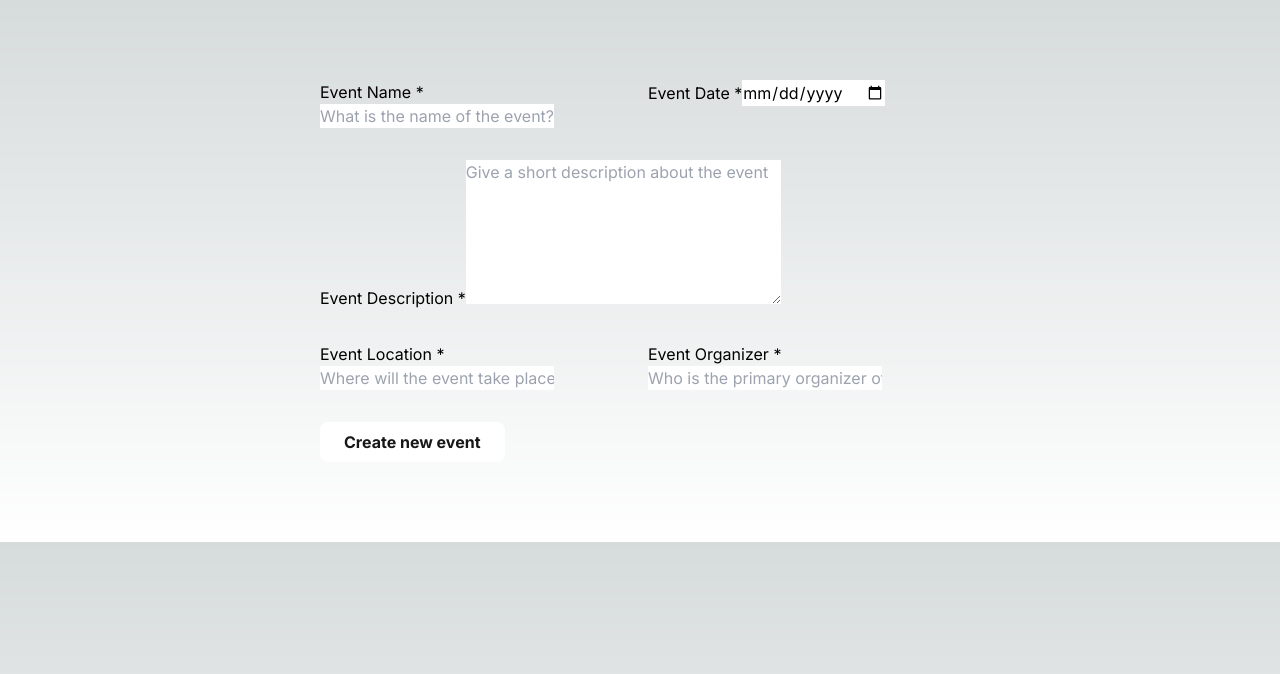
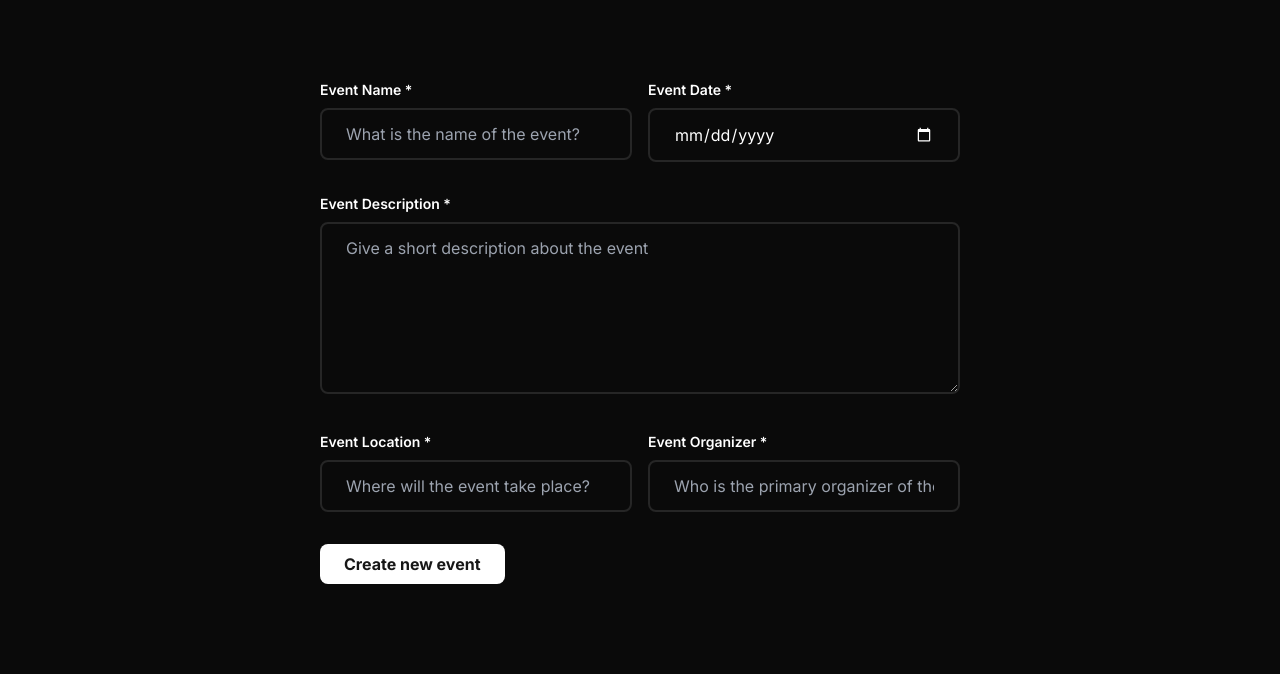
Before and after one commit to SankThomas/event-creation-and-booking, a Next.js app: page /new-event in a window 1280 px wide. Shown: the top 674 px of the page. Built offline with nearby package versions, Linux system fonts and the light colour scheme.

Commit message:
global styles

```diff
--- a/app/globals.css
+++ b/app/globals.css
@@ -2,28 +2,8 @@
 @tailwind components;
 @tailwind utilities;
 
-:root {
-  --foreground-rgb: 0, 0, 0;
-  --background-start-rgb: 214, 219, 220;
-  --background-end-rgb: 255, 255, 255;
-}
-
-@media (prefers-color-scheme: dark) {
-  :root {
-    --foreground-rgb: 255, 255, 255;
-    --background-start-rgb: 0, 0, 0;
-    --background-end-rgb: 0, 0, 0;
-  }
-}
-
 body {
-  color: rgb(var(--foreground-rgb));
-  background: linear-gradient(
-      to bottom,
-      transparent,
-      rgb(var(--background-end-rgb))
-    )
-    rgb(var(--background-start-rgb));
+  @apply bg-neutral-950;
 }
 
 @layer utilities {
@@ -31,3 +11,20 @@ body {
     text-wrap: balance;
   }
 }
+
+label {
+  @apply text-white font-semibold block text-sm mb-2 cursor-pointer;
+}
+
+input,
+textarea {
+  @apply bg-transparent border-2 border-neutral-800 text-white outline-none py-3 px-6 rounded-lg w-full;
+}
+
+::-webkit-calendar-picker-indicator {
+  filter: invert(1);
+}
+
+tbody tr:nth-child(odd) {
+  @apply bg-neutral-900;
+}
```
